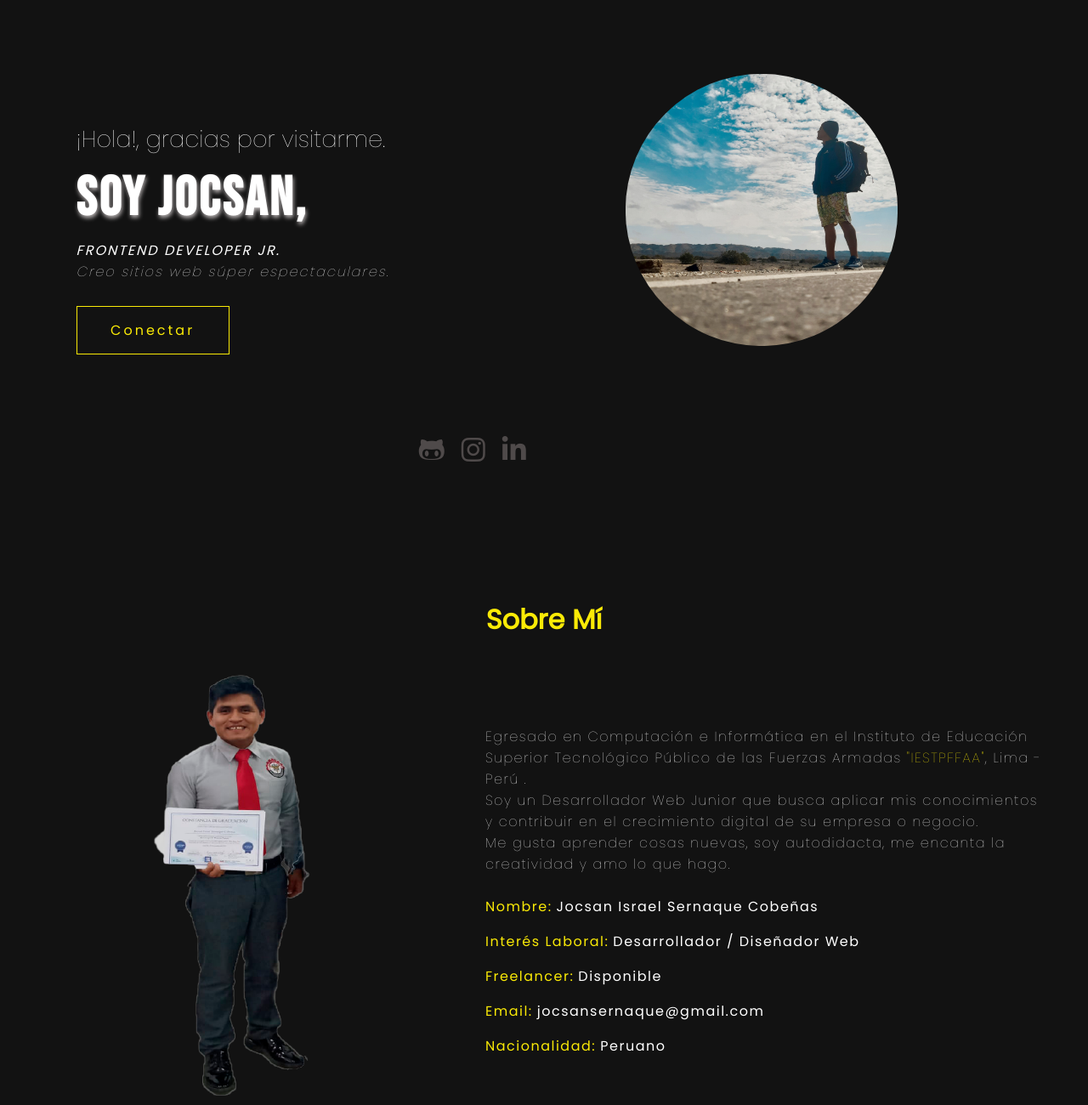
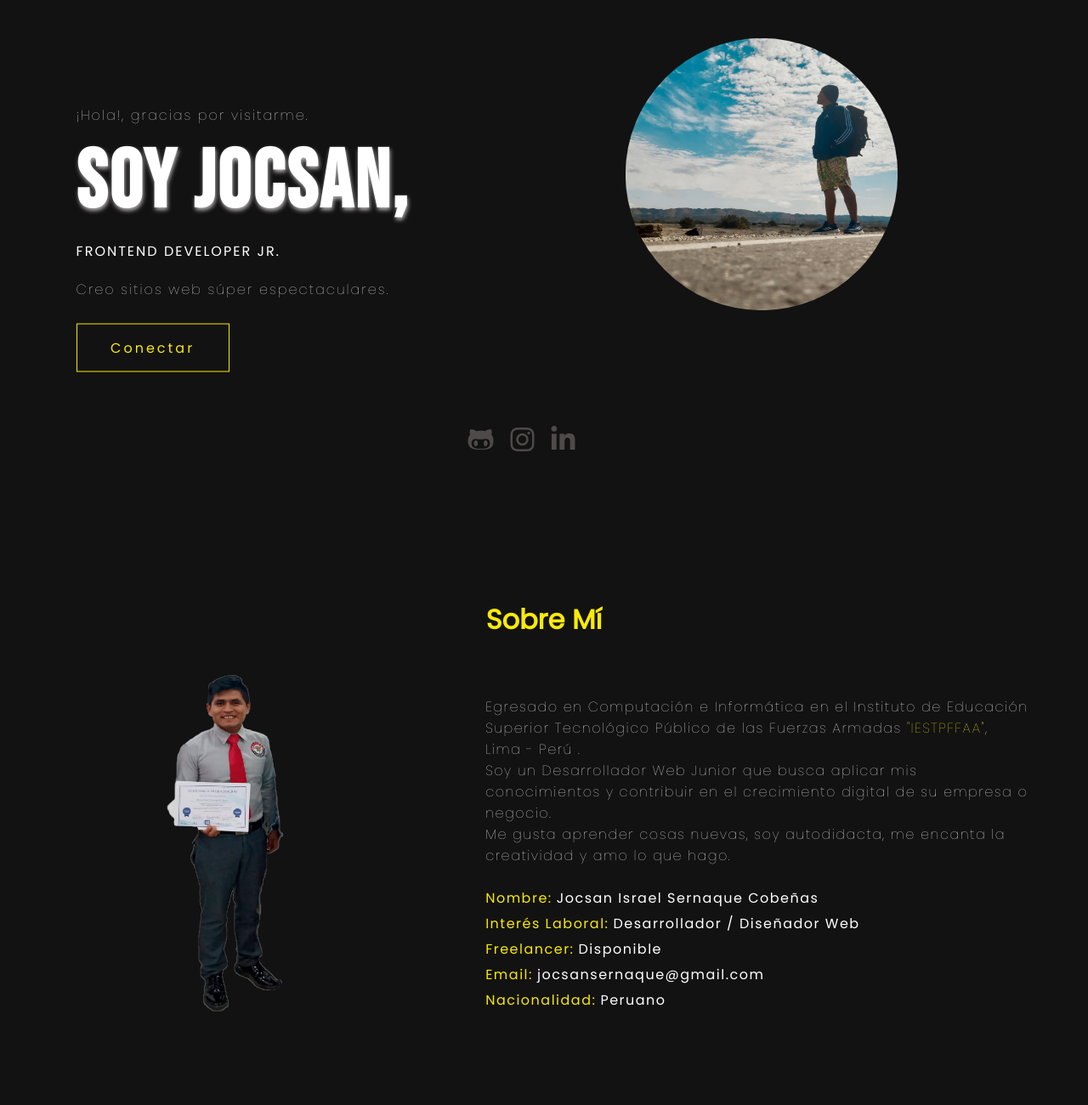
Before and after one commit to JocsanSernaque/JocsanSernaque.github.io, a plain HTML site: page index.html in a window 1280 px wide. Shown: the part 120-1420 px from the top of the page at 85% size. Drawn offline with Linux system fonts and the light colour scheme.

Commit message:
Add styles

```diff
--- a/css/style.css
+++ b/css/style.css
@@ -3,7 +3,6 @@
     scroll-behavior: smooth;
     --color_one: rgb(255, 255, 255);
     --color_two: rgb(250, 234, 6);
-
     --color_three: rgb(182, 177, 177);
     --color_four: rgba(121, 113, 113, 0.596);
     --background: rgb(18 18 18);
@@ -121,28 +120,26 @@ body::-webkit-scrollbar-thumb{
 
 .visibility{ clip-path: circle(850px at 100% 0); }
 
- /*------------ Home - Inicio --------------  */
+/* ----------------------------------------------------- */
+ /*------------ HOME - INICIO --------------  */
+ /* ----------------------------------------------------- */
+
 .main__home{
     min-height: 100vh;
     position: relative;
 }
 
-.bg-p{ padding: 0 30px;}
+.bg-p{ padding: 0 15px;}
 
 .article__presentation{
     position: absolute;
     display: flex;
     flex-direction: column;
     width: 90%;
-    top: 65%;
+    top: 70%;
     left: 52%;
     transform: translate(-50%, -50%);
     z-index: 1;
-}
-
-.article__presentation h2{
-    font-size: 1rem;
-    font-weight: 300;
 }
 
 .article__presentation h1{
@@ -156,7 +153,6 @@ body::-webkit-scrollbar-thumb{
 
 .article__presentation p{
     font-size: 1rem;
-    font-style: italic;
     font-weight: 300;
     letter-spacing: 2px;
 }
@@ -185,7 +181,7 @@ body::-webkit-scrollbar-thumb{
 
 .main__social-media{
     position: absolute;
-    top: 115%;
+    top: 105%;
     left: inherit;
     display: flex;
     justify-content: flex-start;
@@ -205,8 +201,8 @@ body::-webkit-scrollbar-thumb{
     justify-content: center;
     align-items: center;
     margin: auto;
-    width: 225px;
-    height: 225px;
+    width: 200px;
+    height: 200px;
     border-radius: 50%;
 
 }
@@ -271,9 +267,7 @@ body::-webkit-scrollbar-thumb{
 .article__description{
     display: flex;
     flex-direction: column;
-    /* border-radius: 8px;
-    padding: 1rem 0;     */
-    /* margin: 0 15px; */
+    margin: 0 20px;
     letter-spacing: 1.5px;
 }
 
@@ -289,7 +283,7 @@ body::-webkit-scrollbar-thumb{
 
 .info__item{
     list-style-type: none;
-    padding-bottom: 1rem;
+    padding-bottom: 5px;
     font-size: 16px;
 }
 
@@ -357,7 +351,7 @@ body::-webkit-scrollbar-thumb{
     text-align: justify;
 }
 
-.services__card img{ width: 90%;}
+.services__card img{ width: 70%;}
 
 /* ------------------------------------------------------------ */
 /* -------------------Section - Proyects-------------------------------------------- */
@@ -446,23 +440,19 @@ body::-webkit-scrollbar-thumb{
         top: 65%;
         transition: .8s;
     }
-    .article__presentation h2{
-        font-size: 1.7rem;
-    }
+
+    .article__description{margin: 0 55px;}
 
     .section__presentation{ display: flex;}
 
-    .figure__img-1{ padding-right: 2rem;}
-
     .figure__img-1 img{
-        height: 500px;
-        width: 200px;
+        height: 400px;
+        width: 150px;
     }
 
     .section_title{ padding-top: 5rem;}
 
     .section_services--cards{
-        margin-top: 20px;
         display: grid;
         grid-template-columns: repeat(2, 1fr);
         grid-gap: 5rem;
@@ -498,22 +488,22 @@ body::-webkit-scrollbar-thumb{
 
     .article__presentation{top: 50%;}
 
-    .article__presentation h1{ font-size: 4rem;}
+    .article__presentation h1{ font-size: 6rem;}
 
-    .article__description{ margin: 0 20px;}
+    .article__presentation .spaciality{margin-bottom: 20px ;}
+
+    .main__social-media{
+        top: 120%;
+        left: 40%;
+    }
 
     .figure__img{
         position: absolute;
         display: flex;
         width: 50%;
-        height: 350px;
-        top: 24%;
+        height: 330px;
+        top: 20%;
         left: 45%;
-    }
-
-    .main__social-media{
-        top: 135%;
-        left: 35%;
     }
 
     .section__presentation{flex-direction: row;}
@@ -537,7 +527,7 @@ body::-webkit-scrollbar-thumb{
         text-align: center;
     }
 
-    .services__card img{ width: 50%;}
+    .services__card img{ width: 35%;}
 
     .social__media--link{
        width: 3.2rem;
--- a/index.html
+++ b/index.html
@@ -36,7 +36,7 @@
 
     <main class="main__home bg-p" id="home" >
         <article class="article__presentation">
-            <h2>¡Hola!, gracias por visitarme.</h2>
+            <p>¡Hola!, gracias por visitarme.</p>
             <h1>Soy Jocsan,</h1>
             <p class="spaciality">Frontend Developer Jr.</p>
             <p>Creo sitios web súper espectaculares.</p>
--- a/js/main.js
+++ b/js/main.js
@@ -30,7 +30,5 @@ link.forEach( (linkItem, e) => {
         });
         // En el link del Nav que hemos dado click agregamos la clase active
         link[e].classList.add('active')
-
-    })
-
-})
+    });
+});
```
